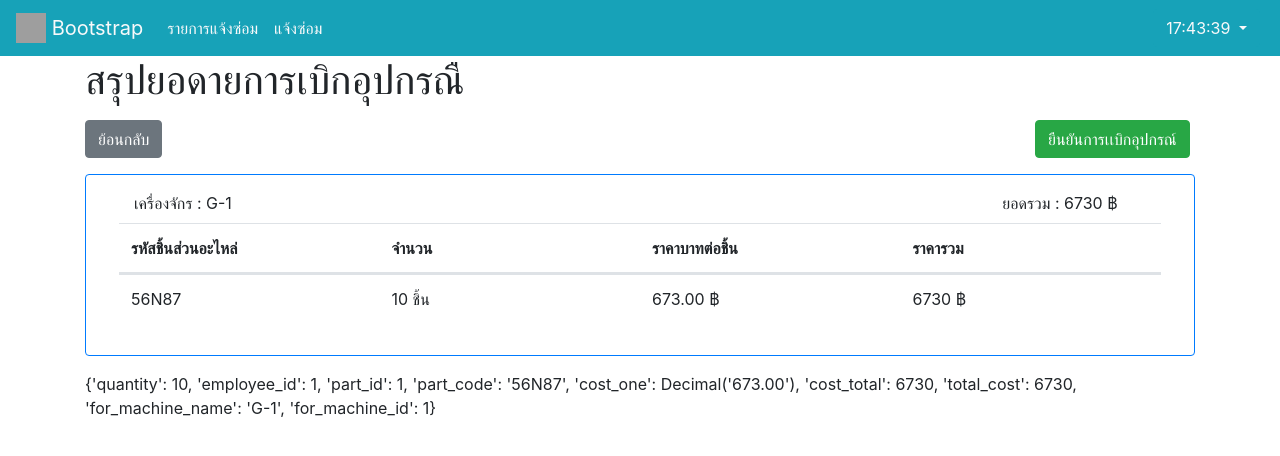
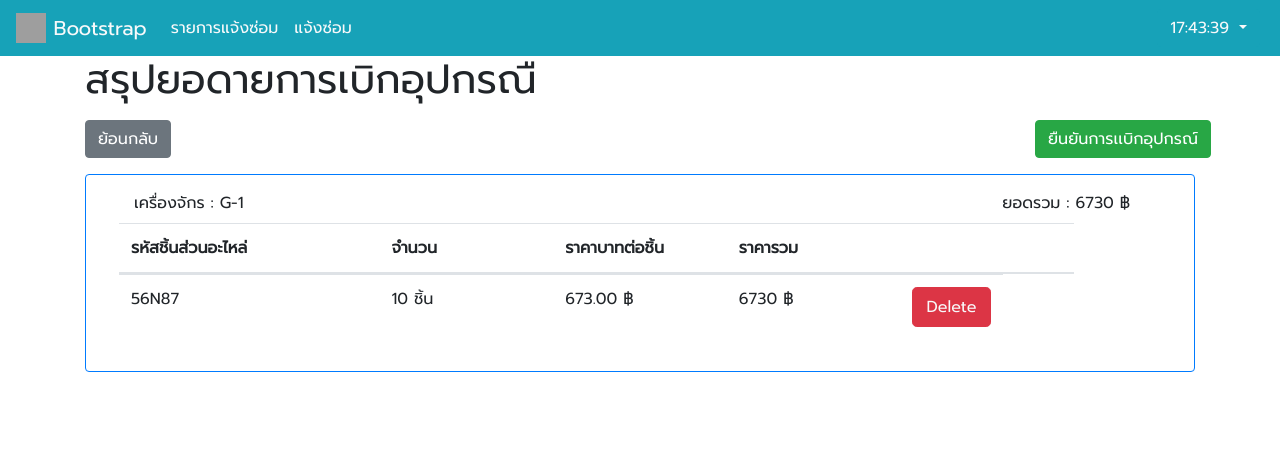
Before and after one commit to apichart2425/MaintenanceReport, a Django app: page /cart/1/1 in a window 1280 px wide. Shown: the top 456 px of the page. Run offline with Django 3.2, Linux system fonts and the light colour scheme; a user stored in the database is signed in; data comes from the database, SQL or seed files in the repository; tables that the repository leaves empty hold one stand-in row (values such as "Sample post"); some libraries are stand-ins or nearby versions; grey boxes are pictures that could not be loaded.

Commit message:
google font delete oder in bill

```diff
--- a/MaintenanceReport/reports/templates/reports/base_template.html
+++ b/MaintenanceReport/reports/templates/reports/base_template.html
@@ -7,7 +7,7 @@
     {% else %}
     <title>ระบบแจ้งซ่อม</title>
     {% endif %}
-    <link href="https://fonts.googleapis.com/css?family=Raleway:400,700" rel="stylesheet">
+    <link href="https://fonts.googleapis.com/css?family=Prompt" rel="stylesheet">
     <link rel="stylesheet" href="https://stackpath.bootstrapcdn.com/bootstrap/4.3.1/css/bootstrap.min.css" integrity="sha384-ggOyR0iXCbMQv3Xipma34MD+dH/1fQ784/j6cY/iJTQUOhcWr7x9JvoRxT2MZw1T" crossorigin="anonymous">
     <script src="https://code.jquery.com/jquery-3.3.1.slim.min.js" integrity="sha384-q8i/X+965DzO0rT7abK41JStQIAqVgRVzpbzo5smXKp4YfRvH+8abtTE1Pi6jizo" crossorigin="anonymous"></script>
     <script src="https://cdnjs.cloudflare.com/ajax/libs/popper.js/1.14.7/umd/popper.min.js" integrity="sha384-UO2eT0CpHqdSJQ6hJty5KVphtPhzWj9WO1clHTMGa3JDZwrnQq4sF86dIHNDz0W1" crossorigin="anonymous"></script>
@@ -31,6 +31,12 @@
         }
     </script>
 
+    <style>
+        body{
+            font-family: 'Prompt', sans-serif;
+        }
+        @import url('https://fonts.googleapis.com/css?family=Prompt');
+    </style>
     {% block stylepage %}
     {% endblock %}
 
--- a/MaintenanceReport/reports/templates/reports/index.html
+++ b/MaintenanceReport/reports/templates/reports/index.html
@@ -3,6 +3,7 @@
 {% load static %}
 {% block stylepage %}
     <style>
+
         .headtable{
             font-size: 2.5vh;
             text-align: left;
--- a/MaintenanceReport/reports/templates/reports/login.html
+++ b/MaintenanceReport/reports/templates/reports/login.html
@@ -10,7 +10,9 @@
     font-weight: 200;
     background-color: white;
   }
+
   body{
+    font-family: 'Prompt', sans-serif;
     width: 100%;
     height: 90%;
     background-image: url("https://www.kaazip.com/wp-content/uploads/2017/06/bg.jpg");
--- a/MaintenanceReport/reports/templates/reports/stock/cart.html
+++ b/MaintenanceReport/reports/templates/reports/stock/cart.html
@@ -16,7 +16,7 @@
     <form method="post">
     <div class="row my-3">
         <div class="col-2">
-            <a class="btn btn-secondary" href="{% url 'selectcategory' machine_id %}">ย้อนกลับ</a>
+            <a class="btn btn-secondary" href="{% url 'stockpick' category_id machine_id %}">ย้อนกลับ</a>
         </div>
         <div class="col-8"></div>
         <div class="col-2 ">
@@ -47,26 +47,29 @@
             <thead>
                 <tr class="headtable row">
                     <th class="col-3">รหัสชิ้นส่วนอะไหล่</th>
-                    <th class="col-3">จำนวน</th>
-                    <th class="col-3">ราคาบาทต่อชิ้น</th>
-                    <th class="col-3">ราคารวม</th>
+                    <th class="col-2">จำนวน</th>
+                    <th class="col-2">ราคาบาทต่อชิ้น</th>
+                    <th class="col-2">ราคารวม</th>
+                    <th class="col-2"> </th>
                 </tr>
             </thead>
             {% for item in item_list %}
             <tr class="row">
                 <td class="col-3">{{item.part_code}}</td>
-                <td class="col-3">{{item.quantity}} ชิ้น
+                <td class="col-2">{{item.quantity}} ชิ้น</td>
+                <td class="col-2">{{item.cost_one}} ฿</td>
+                <td class="col-2">{{item.cost_total}} ฿</td>
+                <td>
+                    <div class="border border-danger bg-danger rounded rounded-lg">
+                        <a class=" btn col-2 text-light" href="{% url 'deleteitem' item.part_id item.for_machine_id %}">
+                            Delete
+                        </a>
+                    </div>
                 </td>
-                <td class="col-3">{{item.cost_one}} ฿</td>
-                <td class="col-3">{{item.cost_total}} ฿</td>
             </tr>
             {% endfor %}
         </table>
     </div>
-        {% for item in item_list %}
-        <p>{{item}}</p>
-        {% endfor %}
-
     </form>
 </div>
 {% endblock %}
```
Lines whose indentation alone changed are shown as unchanged.
